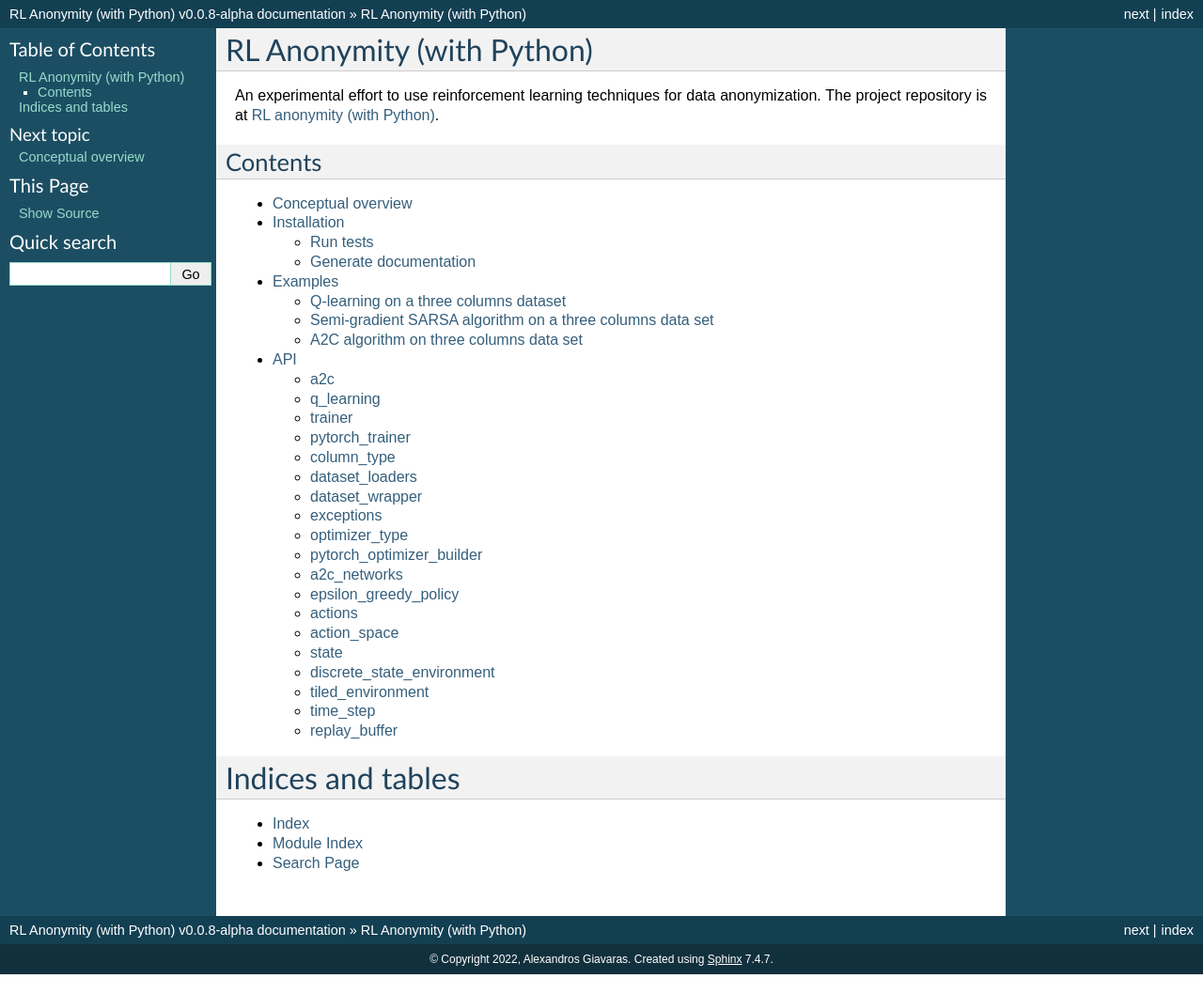
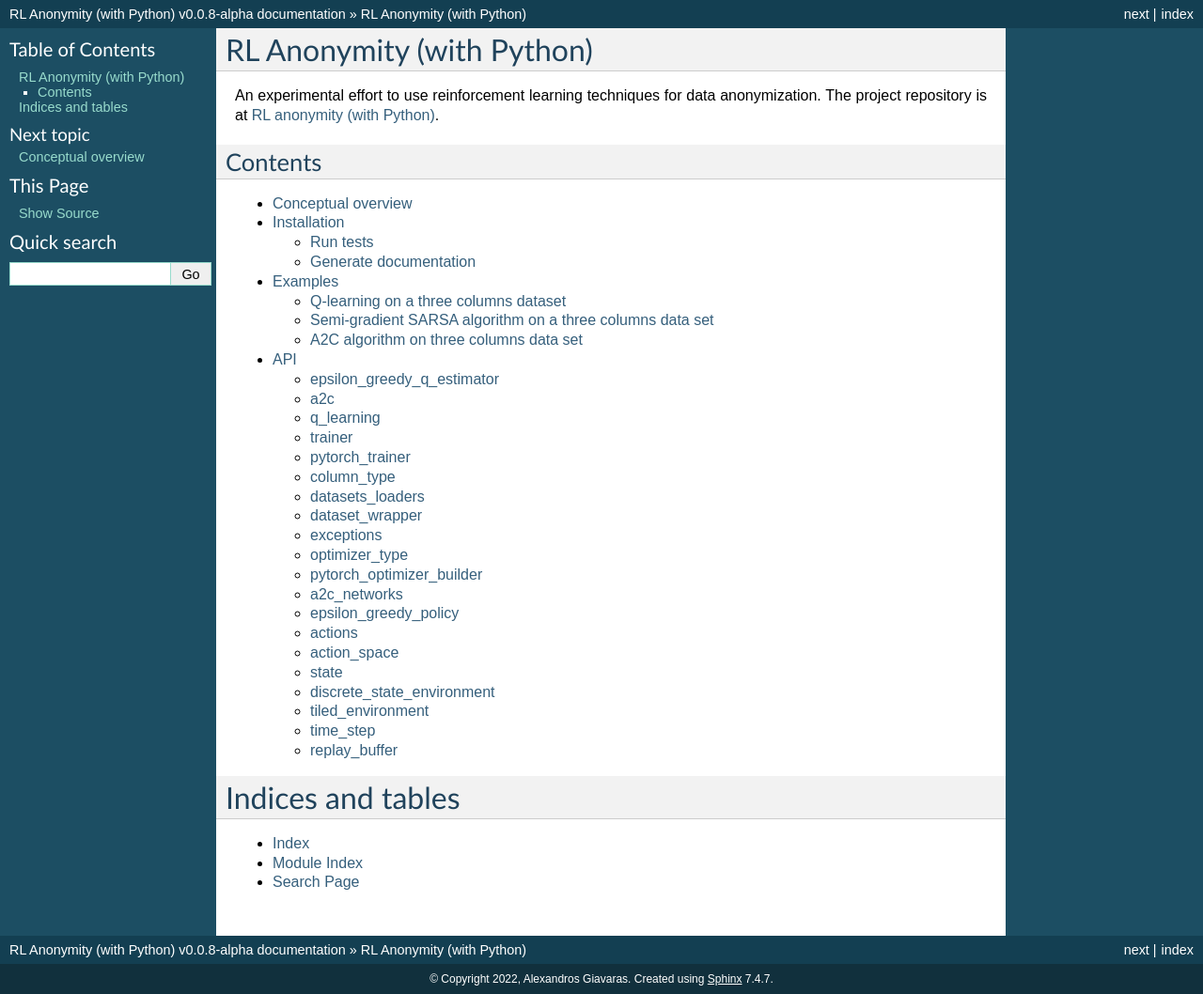
Before and after one commit to pockerman/rl_anonymity_with_python, a Sphinx documentation site: the page built from docs/source/index.rst, in a window 1280 px wide. Shown: the whole page at 94% size. Built offline with Sphinx 7.4.7, drawn with Linux system fonts in a browser that asks for light colours; pages that are not in the unit, such as notebooks, are missing from menus; before the commit the page ends 1037 px from its top, so only the background shows below that.

Commit message:
Fix documentation

```diff
--- a/docs/source/API/datasets/dataset_loaders.rst
+++ b/docs/source/API/datasets/datasets_loaders.rst
@@ -1,7 +1,7 @@
-dataset\_loaders
-================
+datasets\_loaders
+=================
 
-.. automodule:: dataset_loaders
+.. automodule:: datasets_loaders
 
 .. autoclass:: MockSubjectsData
 
--- a/docs/source/modules.rst
+++ b/docs/source/modules.rst
@@ -10,7 +10,7 @@ API
    API/trainers/trainer
    API/trainers/pytorch_trainer
    API/datasets/column_type
-   API/datasets/dataset_loaders
+   API/datasets/datasets_loaders
    API/datasets/dataset_wrapper
    API/exceptions/exceptions
    API/maths/optimizer_type
```
Also changed, not shown: docs/source/API/algorithms/epsilon_greedy_q_estimator.rst (added, +9 -0 lines).
